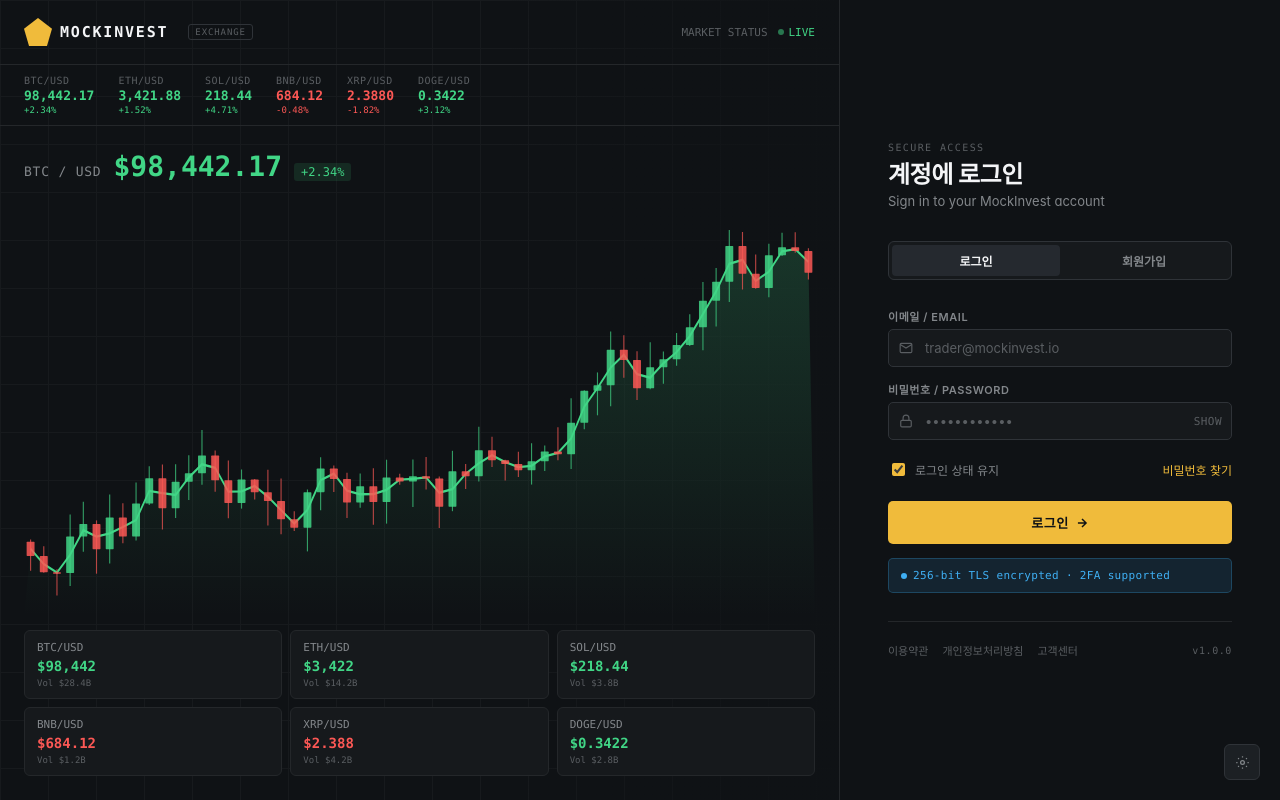
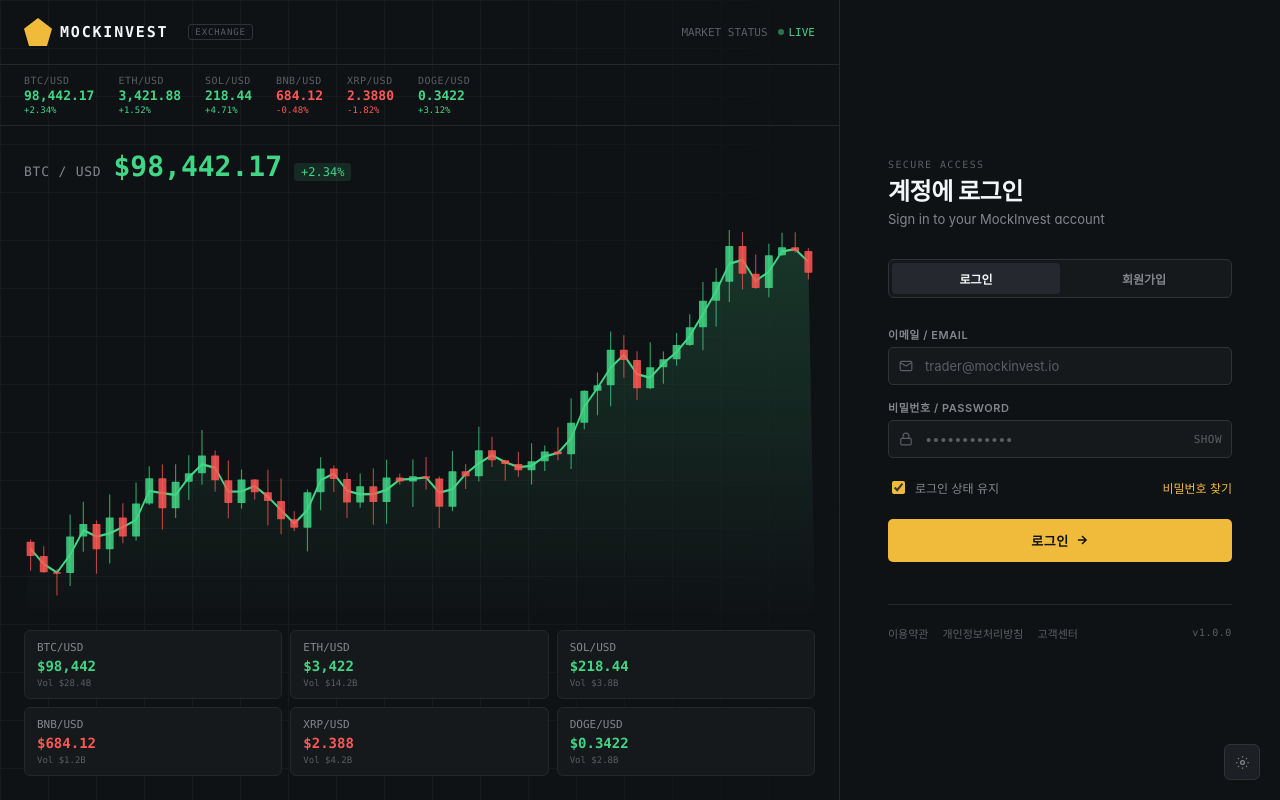
Before and after one commit to jeongws032700-source/mock-invest, a Next.js app: page /login in a window 1280 px wide. Built offline with nearby package versions, Linux system fonts and the light colour scheme.

Commit message:
remove: security row from signin form

```diff
--- a/app/login/page.tsx
+++ b/app/login/page.tsx
@@ -311,10 +311,6 @@ function LoginInner() {
               <ArrowIcon/>
             </button>
 
-            <div className={s.securityRow}>
-              <div className={s.securityDot}/>
-              <span className={s.securityText}>256-bit TLS encrypted · 2FA supported</span>
-            </div>
           </div>
         )}
 
```
